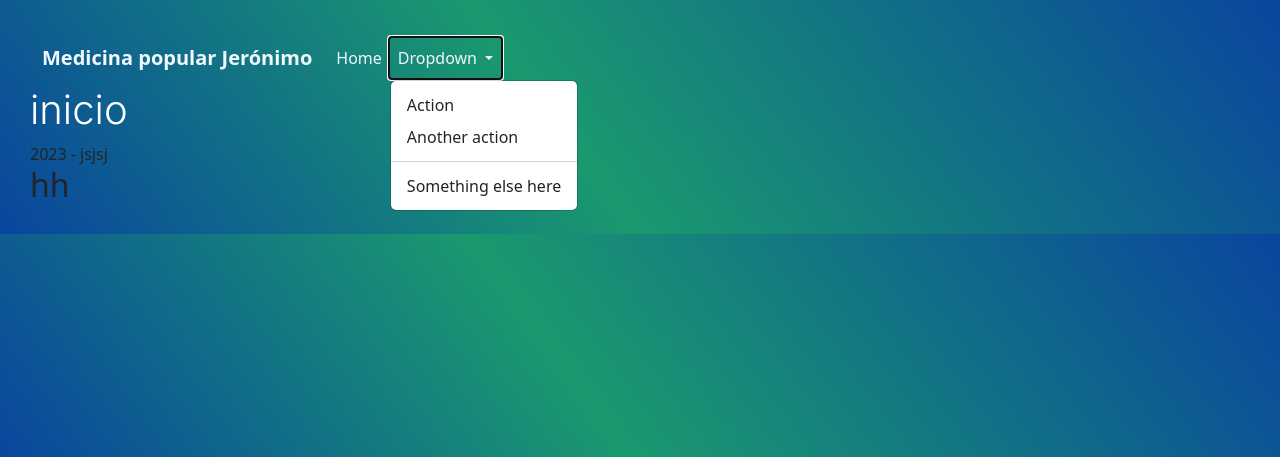
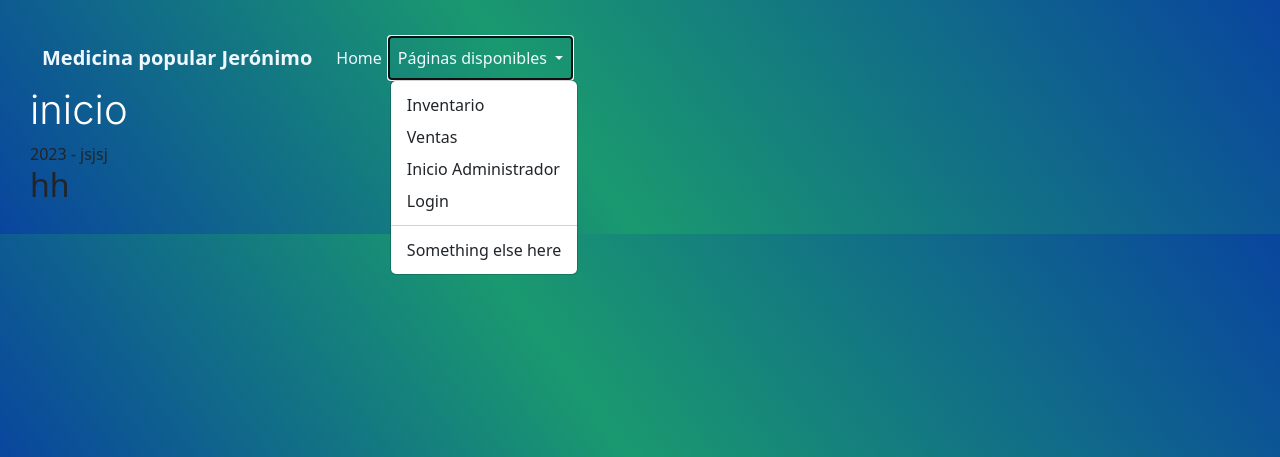
Before and after one commit to KarenL086/Farmacia, a Django app: page /inicio/ in a window 1280 px wide, after a click on "Páginas disponibles". Shown: the top 457 px of the page. Run offline with Django 4.2, Linux system fonts and the light colour scheme.

Commit message:
INICIO DE CATALOGO Y NAVBAR ACTIVA

```diff
--- a/farmacia/settings.py
+++ b/farmacia/settings.py
@@ -25,6 +25,7 @@ INSTALLED_APPS = [
     'django.contrib.sessions',
     'django.contrib.messages',
     'django.contrib.staticfiles',
+    'django.urls',
 ]
 
 MIDDLEWARE = [
--- a/farmacia/urls.py
+++ b/farmacia/urls.py
@@ -8,5 +8,6 @@ urlpatterns = [
     path('inicio/', views.inicio, name='inicio'),
     path('login/', views.login, name='login'),
     path('inventario/', views.inventario, name='inventario'),
-    path('ventas/', views.ventas, name='ventas')
+    path('ventas/', views.ventas, name='ventas'),
+    path('catalogo/', views.catalogo, name='catalogo'),
 ]
--- a/farmacia/views.py
+++ b/farmacia/views.py
@@ -13,3 +13,5 @@ def inventario(request):
     return render(request, 'inventario.html',{})
 def ventas(request):
     return render(request, 'agregarProducto.html',{})
+def catalogo(request):
+    return render(request, 'catalogo.html',{})
--- a/templates/layout/base.html
+++ b/templates/layout/base.html
@@ -23,15 +23,17 @@
                 <div class="collapse navbar-collapse" id="navbarSupportedContent">
                 <ul class="navbar-nav me-auto mb-2 mb-lg-0">
                     <li class="nav-item">
-                    <a class="nav-link active " style="color:aliceblue" aria-current="page" href="#">Home</a>
+                    <a class="nav-link active " style="color:aliceblue" aria-current="page" href="{% url 'inicio' %}">Home</a>
                     </li>
                     <li class="nav-item dropdown">
                     <a class="nav-link dropdown-toggle" style="color:aliceblue" href="#" role="button" data-bs-toggle="dropdown" aria-expanded="false">
-                        Dropdown
+                        Páginas disponibles
                     </a>
                     <ul class="dropdown-menu">
-                        <li><a class="dropdown-item" href="#">Action</a></li>
-                        <li><a class="dropdown-item" href="#">Another action</a></li>
+                        <li><a class="dropdown-item" href="{% url 'inventario' %}">Inventario</a></li>
+                        <li><a class="dropdown-item" href="{% url 'ventas' %}">Ventas</a></li>
+                        <li><a class="dropdown-item" href="{% url 'inicio Administrador' %}">Inicio Administrador</a></li>
+                        <li><a class="dropdown-item" href="{% url 'login' %}">Login</a></li>
                         <li><hr class="dropdown-divider"></li>
                         <li><a class="dropdown-item" href="#">Something else here</a></li>
                     </ul>
```
Also changed, not shown: templates/catalogo.html (+43 -0 lines), templates/inicioAdmin.html (+4 -4 lines).
